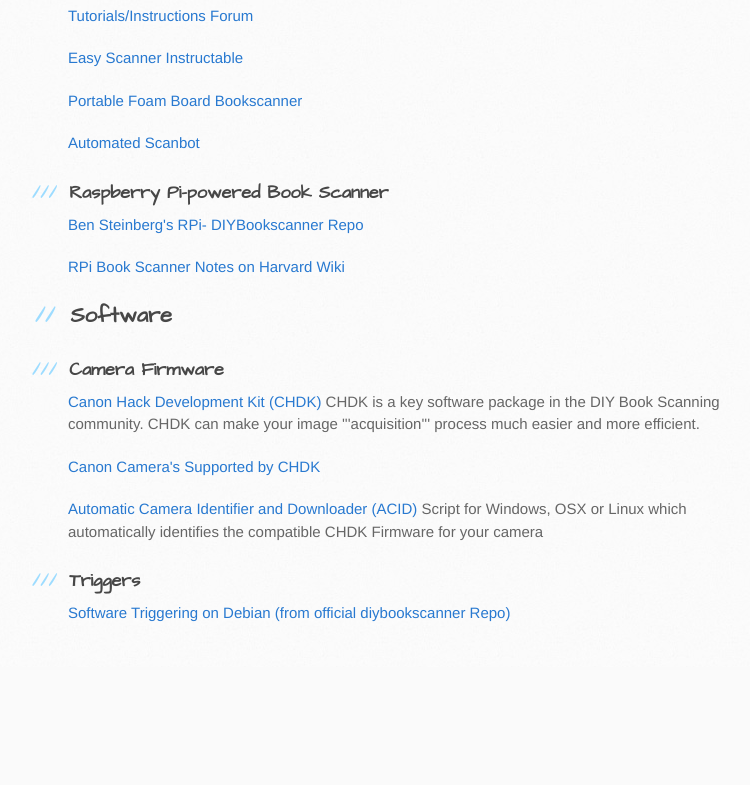
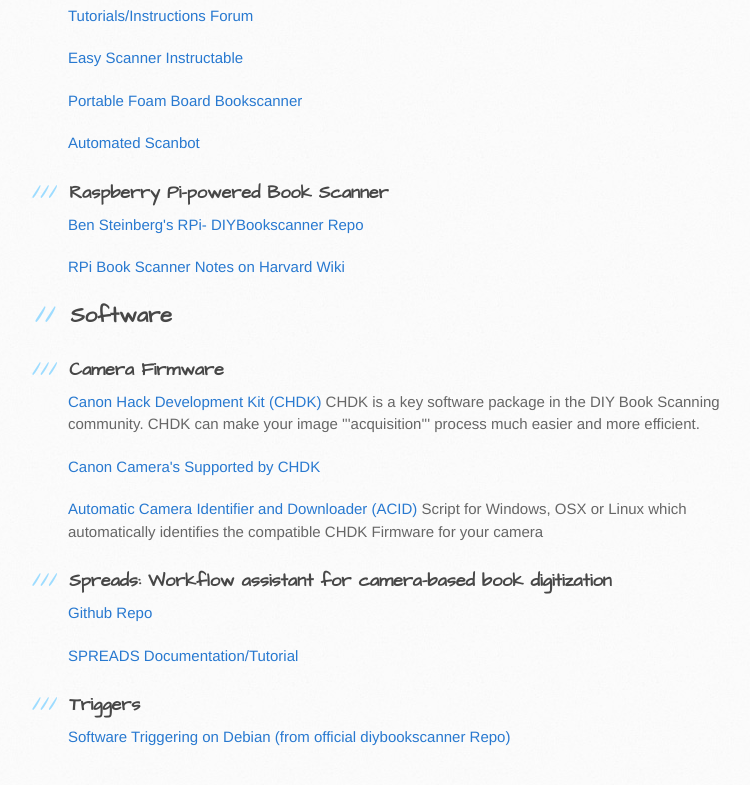
Before and after one commit to Code4Maine/papermachine, a plain HTML site: page index.html in a window 1280 px wide. Shown: the part 695-1480 px from the top of the page, without its empty margins (102-852 px from the left). Before the commit the page ends 1362 px from the top, so only its background shows below. Drawn offline with Linux system fonts and the light colour scheme.

```diff
--- a/index.html
+++ b/index.html
@@ -77,6 +77,13 @@
 <p><a href="http://www.zenoshrdlu.com/acid/acid.html">Automatic Camera Identifier and Downloader (ACID)</a> Script for Windows, OSX or Linux which automatically identifies the compatible CHDK Firmware for your camera</p>
 
 <h3>
+<a name="spreads-workflow-assistant-for-camera-based-book-digitization" class="anchor" href="#spreads-workflow-assistant-for-camera-based-book-digitization"><span class="octicon octicon-link"></span></a>Spreads: Workflow assistant for camera-based book digitization</h3>
+
+<p><a href="https://github.com/jbaiter/spreads">Github Repo</a> </p>
+
+<p><a href="http://spreads.readthedocs.org/en/latest/">SPREADS Documentation/Tutorial</a></p>
+
+<h3>
 <a name="triggers" class="anchor" href="#triggers"><span class="octicon octicon-link"></span></a>Triggers</h3>
 
 <p><a href="https://github.com/markvdb/diybookscanner/wiki/Software-triggering-on-Debian-GNU-Linux">Software Triggering on Debian (from official diybookscanner Repo)</a></p>
```
Also changed, not shown: params.json (+1 -1 lines).
